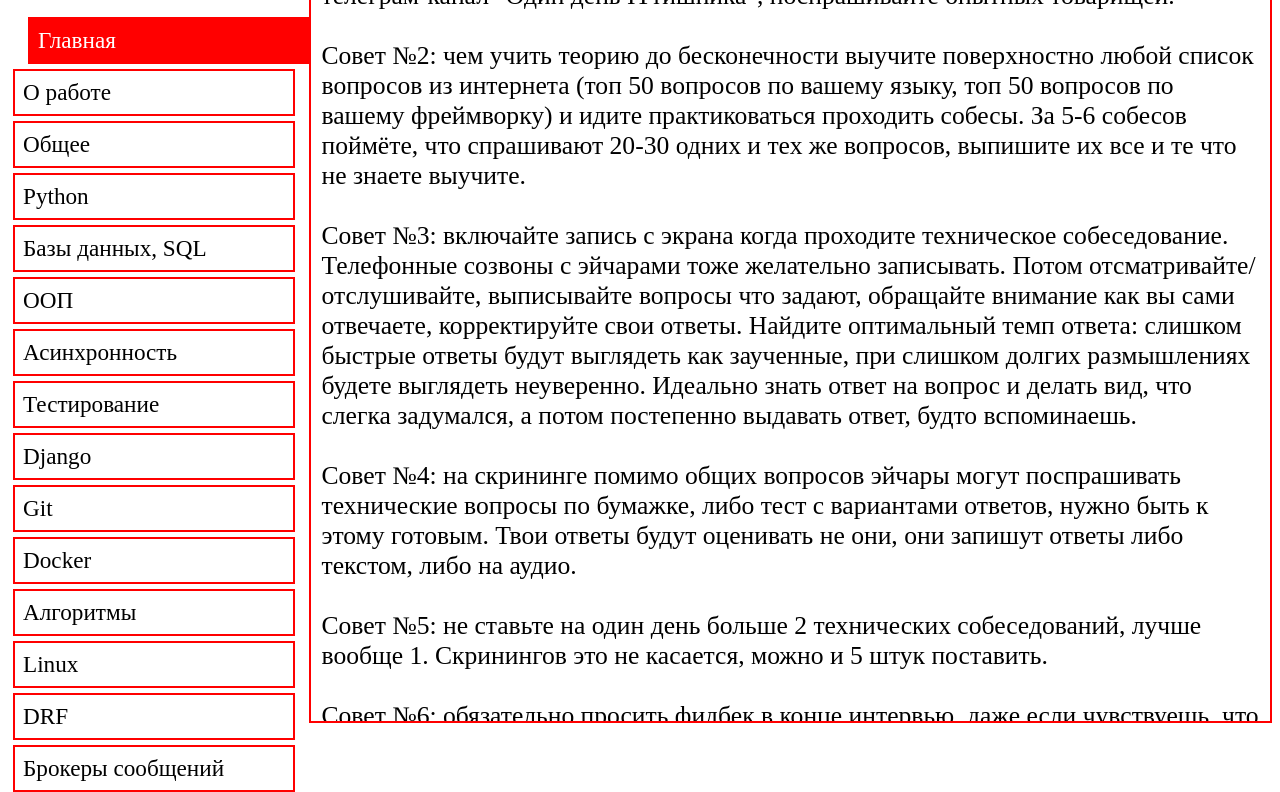
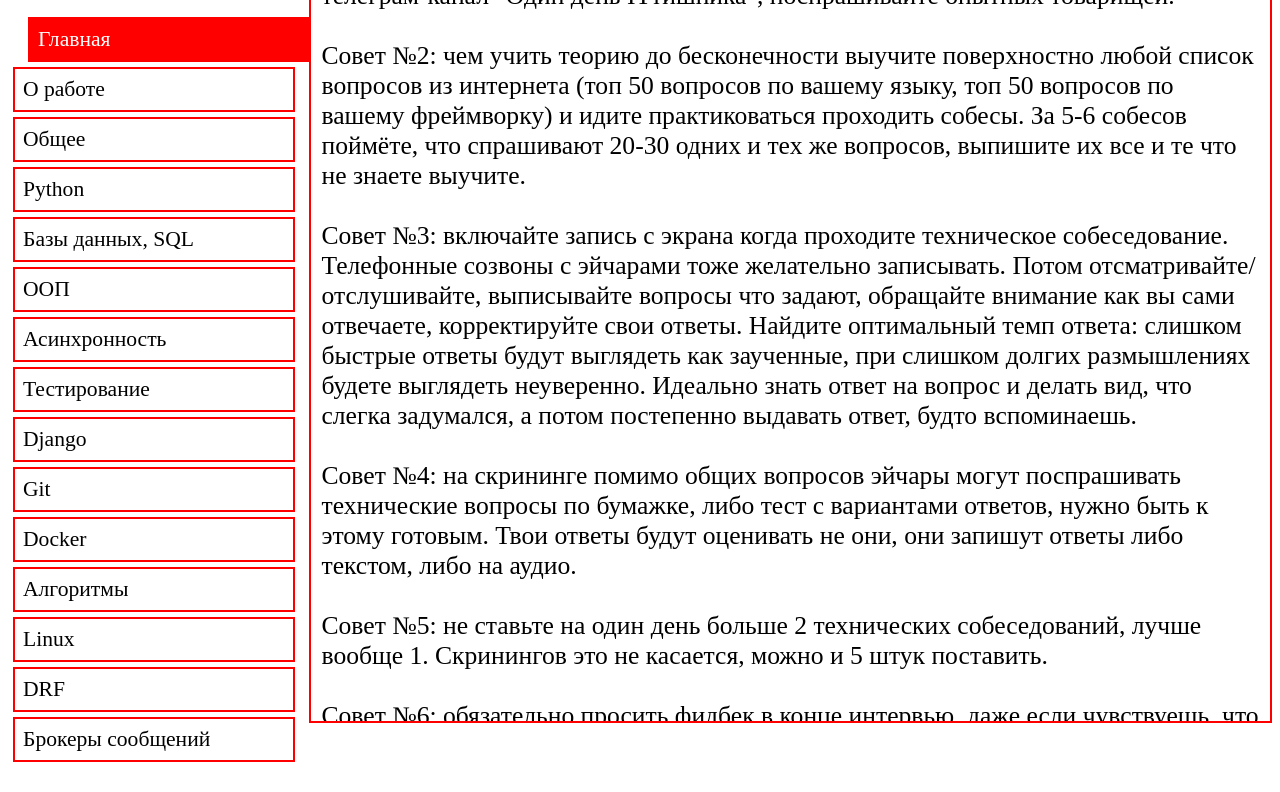
Before and after one commit to ShadowOfBeing/backend, a plain HTML site: page index.html in a window 1280 px wide. Shown: the part 69-861 px from the top of the page. After the commit the page ends 831 px from the top, so only its background shows below. Drawn offline with Linux system fonts and the light colour scheme.

Commit message:
update 11:06 06.07.2023

```diff
--- a/css/styles.css
+++ b/css/styles.css
@@ -57,7 +57,7 @@
 }
 
 .main-title {
-    font-size: 2.9vh;
+    font-size: 2.7vh;
     width: 90%;
     border: 2px solid red;
     margin: 5px;
```
